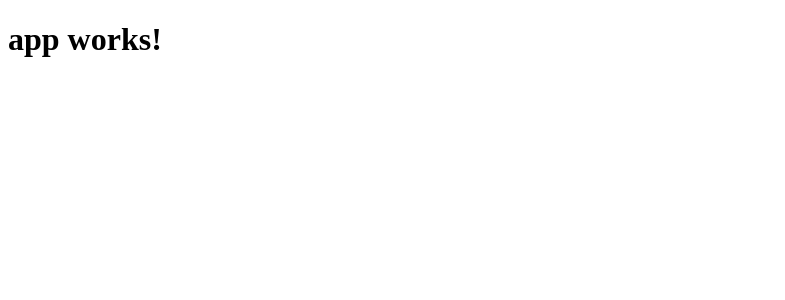
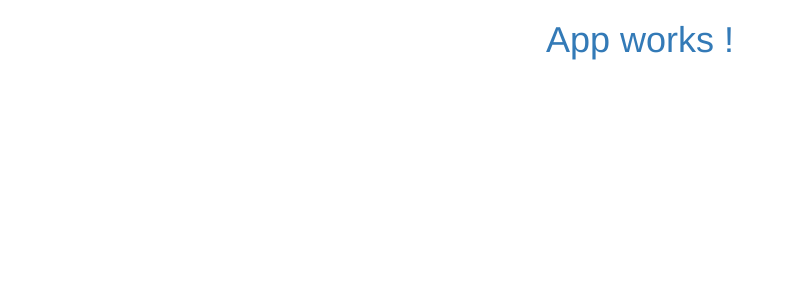
Before and after one commit to Borayvor/Angular2_Teamwork, an Angular app in the folder teamwork-app/: page / in a window 1280 px wide. Shown: the top 300 px of the page, without its empty margins (0-785 px from the left). Built offline with nearby package versions, Linux system fonts and the light colour scheme.

Commit message:
add jquery and bootstrap

```diff
--- a/teamwork-app/angular-cli.json
+++ b/teamwork-app/angular-cli.json
@@ -18,6 +18,7 @@
       "prefix": "app",
       "mobile": false,
       "styles": [
+        "../node_modules/bootstrap/dist/css/bootstrap.min.css",
         "styles.css"
       ],
       "scripts": [],
--- a/teamwork-app/package.json
+++ b/teamwork-app/package.json
@@ -21,14 +21,19 @@
     "@angular/platform-browser": "^2.3.1",
     "@angular/platform-browser-dynamic": "^2.3.1",
     "@angular/router": "^3.3.1",
+    "bootstrap": "^3.3.7",
     "core-js": "^2.4.1",
+    "jquery": "^3.1.1",
     "rxjs": "^5.0.1",
     "ts-helpers": "^1.1.1",
     "zone.js": "^0.7.2"
   },
   "devDependencies": {
     "@angular/compiler-cli": "^2.3.1",
+    "@types/bootstrap": "^3.3.32",
+    "@types/core-js": "^0.9.35",
     "@types/jasmine": "2.5.38",
+    "@types/jquery": "^2.0.34",
     "@types/node": "^6.0.42",
     "angular-cli": "1.0.0-beta.24",
     "codelyzer": "~2.0.0-beta.1",
--- a/teamwork-app/src/app/app.component.html
+++ b/teamwork-app/src/app/app.component.html
@@ -1,3 +1,3 @@
-<h1>
+<h1 class="text-center text-primary">
   {{title}}
 </h1>
--- a/teamwork-app/src/app/app.component.ts
+++ b/teamwork-app/src/app/app.component.ts
@@ -6,5 +6,5 @@ import { Component } from '@angular/core';
   styleUrls: ['./app.component.css']
 })
 export class AppComponent {
-  title = 'app works!';
+  title = 'App works !';
 }
```
